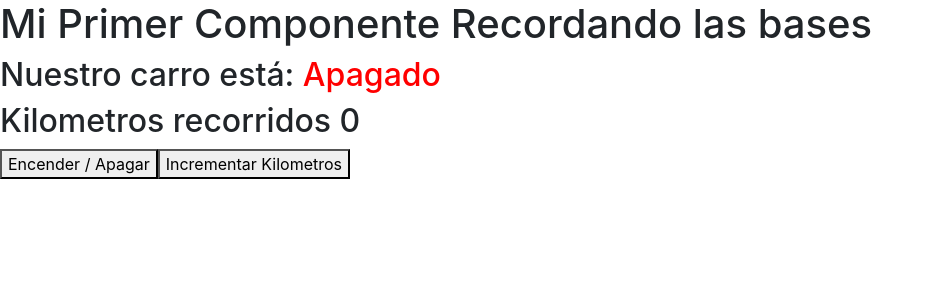
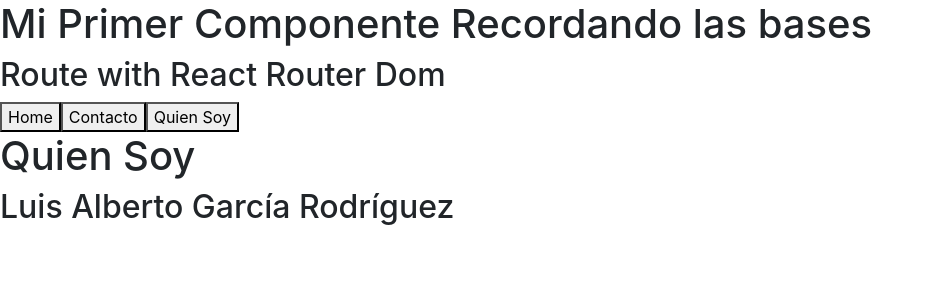
Before and after one commit to DrGarciaDev/react-basic-udemy, a React (Create React App) app: page /quien-soy in a window 1280 px wide. Shown: the top 300 px of the page, without its empty margins (0-934 px from the left). Built offline with nearby package versions, Linux system fonts and the light colour scheme.

Commit message:
Video 21 y 22: instalando React router dom y creando un pequeño y básico sistema de rutas

```diff
--- a/package.json
+++ b/package.json
@@ -10,6 +10,7 @@
     "react": "^16.12.0",
     "react-bootstrap": "^1.0.0-beta.16",
     "react-dom": "^16.12.0",
+    "react-router-dom": "^5.1.2",
     "react-scripts": "3.3.0"
   },
   "scripts": {
--- a/src/App.js
+++ b/src/App.js
@@ -1,12 +1,38 @@
 import React from 'react';
-import Car from './components/Car';
+// import Car from './components/Car';
+import { BrowserRouter as Router, Switch, Route, Link } from 'react-router-dom';
+import Contacto from './pages/Contacto';
+import QuienSoy from './pages/QuienSoy';
 
 function App() {
 
   return (
     <div className="App">
       <h1>Mi Primer Componente Recordando las bases</h1>
-      <Car/>
+      <h2>Route with React Router Dom</h2>
+      <Router>
+        <div>
+          <Link to="/">
+            <button>Home</button>
+          </Link>
+          <Link to="/contacto">
+            <button>Contacto</button>
+          </Link>
+          <Link to="/quien-soy">
+            <button>Quien Soy</button>
+          </Link>
+        </div>
+
+        <Switch>
+          <Route path="/contacto">
+            <Contacto/>
+          </Route>
+          <Route path="/quien-soy">
+            <QuienSoy/>
+          </Route>
+        </Switch>
+      </Router>
+      {/* <Car/> */}
     </div>
   );
 }
--- /dev/null
+++ b/src/pages/Contacto.js
@@ -0,0 +1,11 @@
+import React from 'react';
+
+function Contacto() {
+    return (
+        <div>
+            <h1>Contacto</h1>
+        </div>
+    );
+}
+
+export default Contacto;
--- /dev/null
+++ b/src/pages/QuienSoy.js
@@ -0,0 +1,12 @@
+import React from 'react';
+
+function QuienSoy() {
+    return (
+        <div>
+            <h1>Quien Soy</h1>
+            <h2>Luis Alberto García Rodríguez</h2>
+        </div>
+    );
+}
+
+export default QuienSoy;
```
Also changed, not shown: 1 other file (tests, documents, lock files or other folders).
